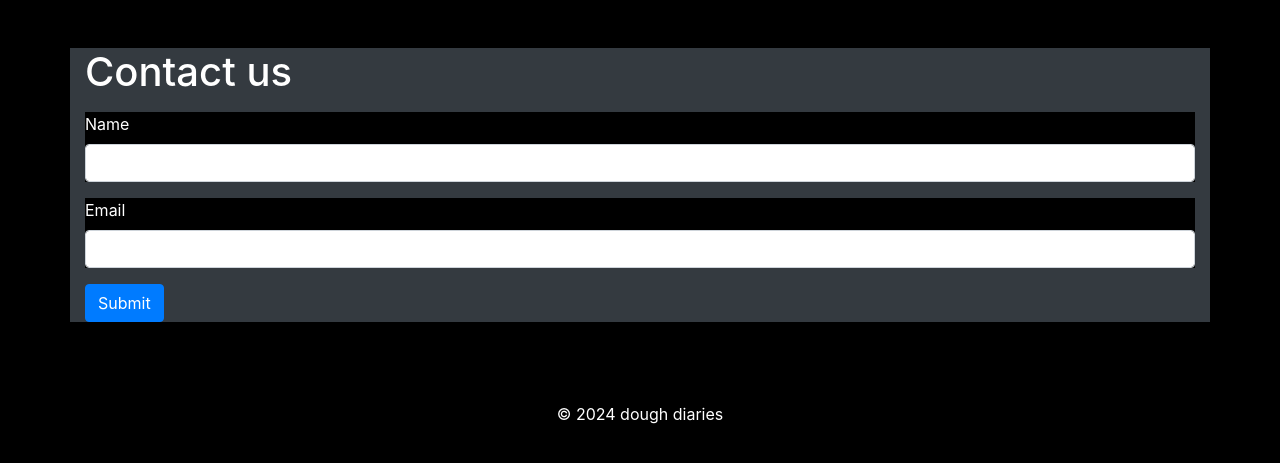
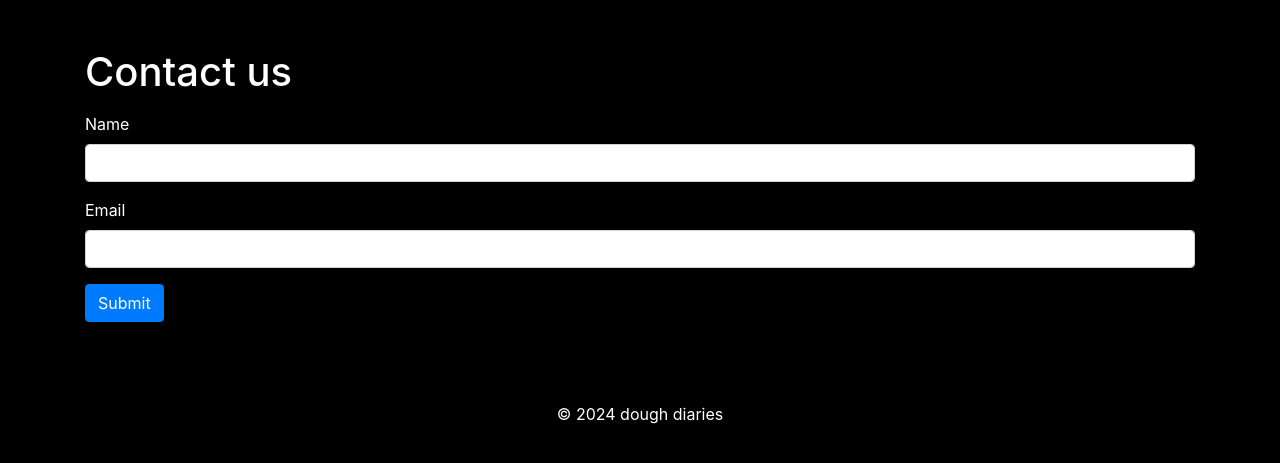
Before and after one commit to LamettaV/doughdiaries, a Flask app: page /contact in a window 1280 px wide. Shown: the part 76-539 px from the top of the page. Run offline with Flask 3, Linux system fonts and the light colour scheme; some libraries are stand-ins or nearby versions.

Commit message:
Changed background of form

```diff
--- a/templates/contact.html
+++ b/templates/contact.html
@@ -12,7 +12,7 @@
 {% endblock %}
 
 {% block content %}
-<div class="container bg-dark text-white">
+<div class="container bg-black text-white">
     <h1 class="mt-5 bg-black mt-3 mb-3">Contact us</h1>
     <form method="POST" action="/" class="mt-3">
         <div class="form-group">
```
